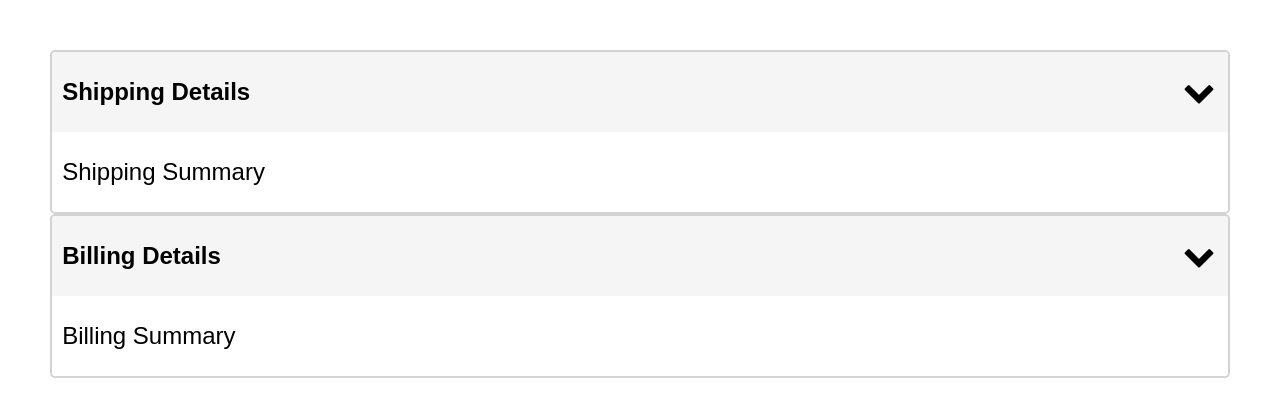
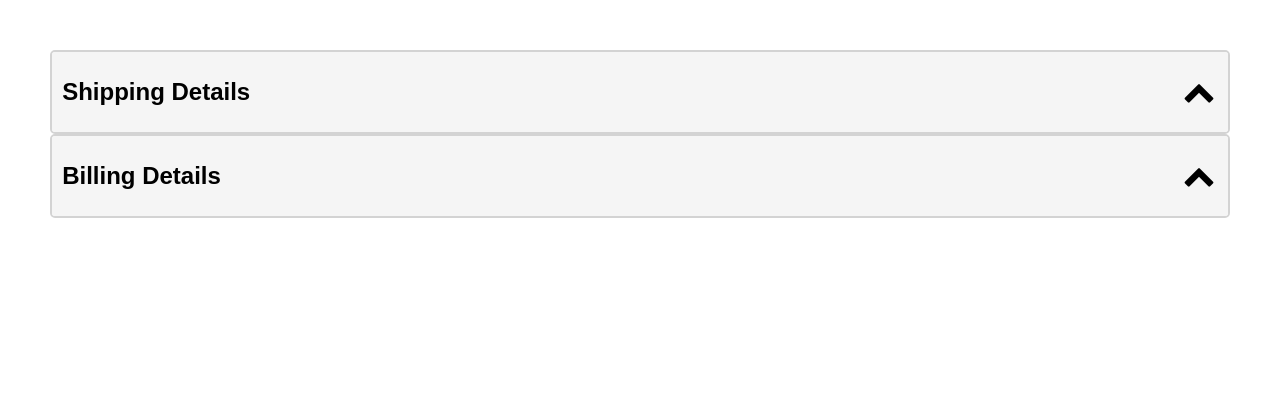
Before and after one commit to dawidgdanski/angular-training, an Angular app: page / in a window 1280 px wide. Shown: the top 416 px of the page. Built offline with nearby package versions, Linux system fonts and the light colour scheme.

Commit message:
Working zippy element

```diff
--- a/src/app/zippy/zippy.component.html
+++ b/src/app/zippy/zippy.component.html
@@ -1,9 +1,10 @@
 <div class="list-item-layout">
   <div class="list-item-header">
     <h1 class="header-text">{{title}}</h1>
-    <i class="fa fa-chevron-down fa-2x"></i>
+    <i *ngIf="isItemCollapsed" class="fa fa-chevron-down fa-2x" (click)="onIconClicked(!isItemCollapsed)"></i>
+    <i *ngIf="!isItemCollapsed" class="fa fa-chevron-up fa-2x" (click)="onIconClicked(!isItemCollapsed)"></i>
   </div>
-  <div class="list-item-summary">
+  <div *ngIf="isItemCollapsed" class="list-item-summary">
     <p class="summary-text">
       <ng-content></ng-content>
     </p>
--- a/src/app/zippy/zippy.component.ts
+++ b/src/app/zippy/zippy.component.ts
@@ -10,7 +10,9 @@ export class ZippyComponent {
   @Input()
   title: string;
 
-  constructor() {
+  isItemCollapsed: boolean = false;
 
+  onIconClicked(isItemCollapsed: boolean) {
+    this.isItemCollapsed = isItemCollapsed;
   }
 }
```
